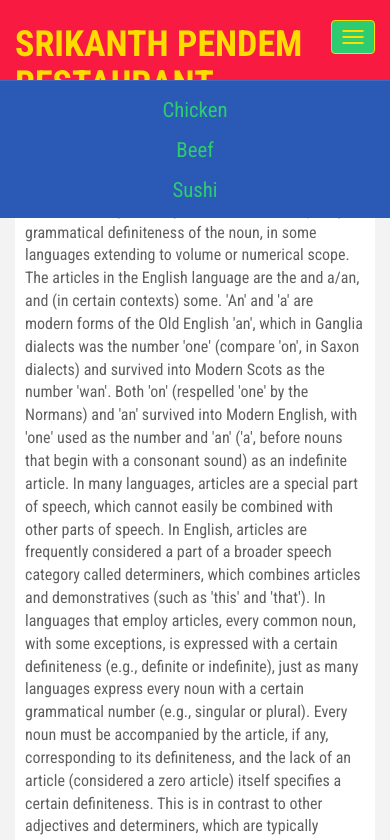
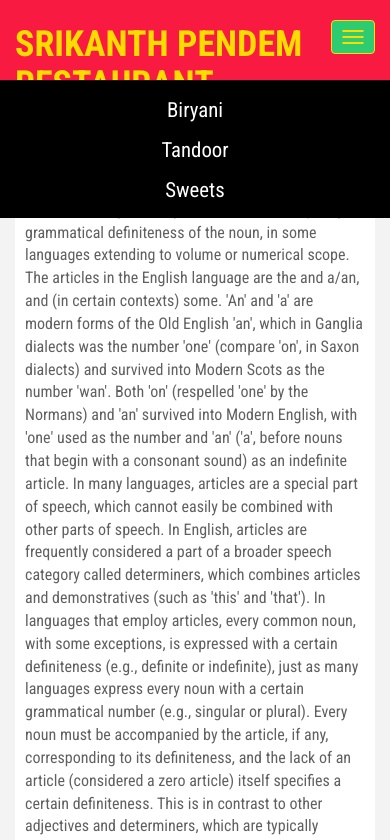
Before and after one commit to sripendem/SrikanthPendem, a plain HTML site: page mod3_solution/index.html in a window 390 px wide. Both pictures are taken after a click on the button "Toggle navigation". Shown: the top 840 px of the page. Drawn offline with nearby package versions, Linux system fonts and the light colour scheme.

Commit message:
uploaded

```diff
--- a/mod3_solution/css/styles.css
+++ b/mod3_solution/css/styles.css
@@ -31,7 +31,7 @@ body {
   margin-top: 10px;
 }
 #nav-list a {
-  color: #2ecc71;
+  color: white;
   text-align: center;
   font-size: 1.3em;
 }
@@ -68,7 +68,7 @@ body {
 
 @media (max-width: 767px) {
   .navbar-default .navbar-collapse, .navbar-default .navbar-form {
-    background-color: #2b59b6;
+    background-color: black;
     margin-top: 18px;
     position: relative;
     z-index: 9;
--- a/mod3_solution/index.html
+++ b/mod3_solution/index.html
@@ -33,13 +33,13 @@
 	    <div id="collapsable-nav" class="collapse navbar-collapse">
 		     <ul id="nav-list" class="nav navbar-nav navbar-right">
 		        <li class="visible-xs">
-		          <a href="chicken.html">Chicken</a>
+		          <a href="Biryani.html">Biryani</a>
 		        </li>
 		        <li class="visible-xs">
-		          <a href="beef.html">Beef</a>
+		          <a href="Tandoor.html">Tandoor</a>
 		        </li>
 		        <li class="visible-xs">
-		          <a href="sushi.html">Sushi</a>
+		          <a href="Sweets.html">Sweets</a>
 		        </li>
 	      	</ul><!-- #nav-list -->
 	    </div><!-- .collapse .navbar-collapse -->
@@ -64,7 +64,7 @@ Articles are usually characterized as either definite or indefinite.[2] A few la
   </footer>
 
   <!-- jQuery (Bootstrap JS plugins depend on it) -->
-  <script src="js/jquery-2.1.4.min.js"></script>
+  <script src="js/jquery-1.11.3.min.js"></script>
   <script src="js/bootstrap.min.js"></script>
   <script src="js/script.js"></script>
 </body>
```
